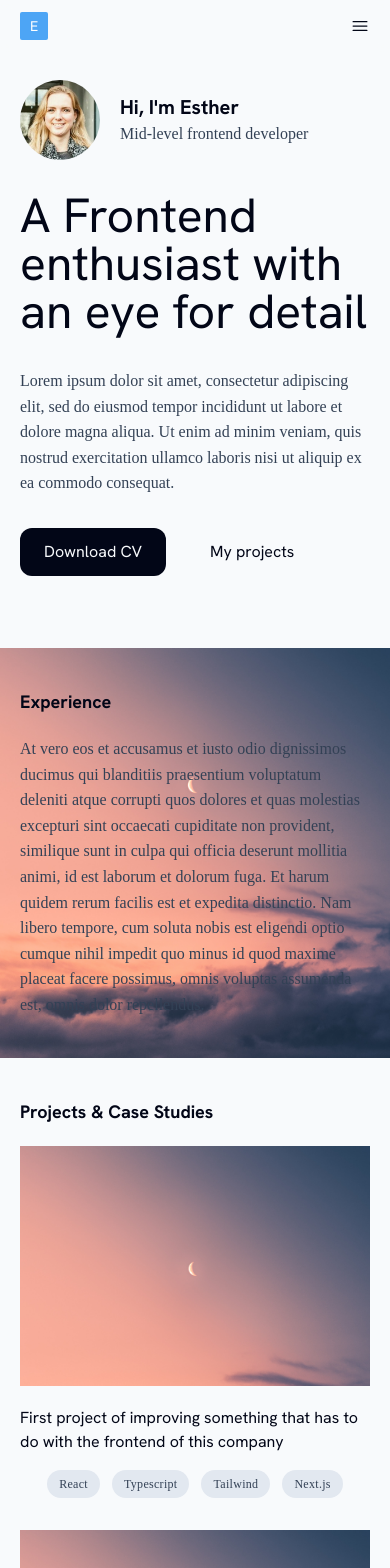
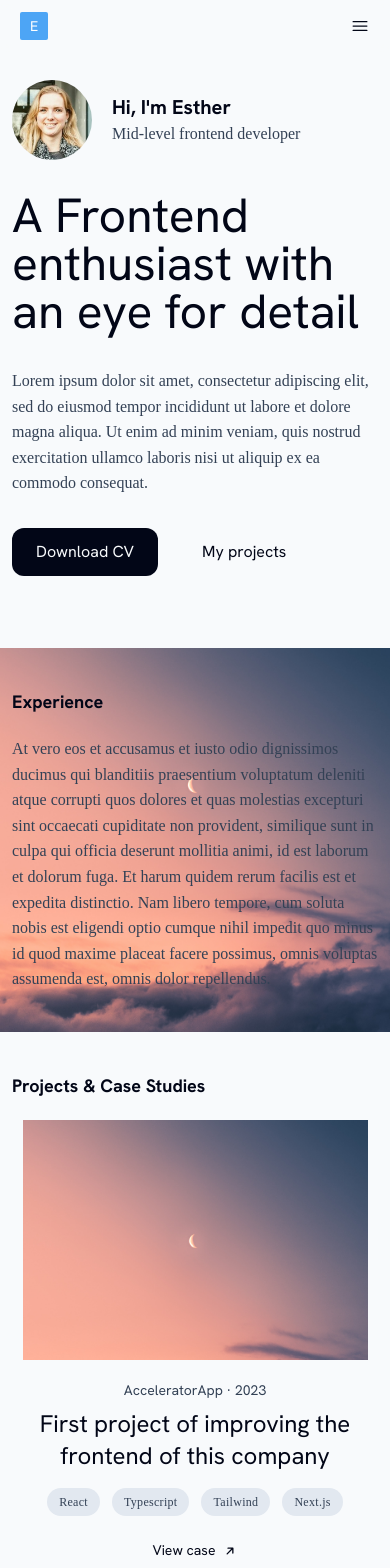
Before and after one commit to Esther-tech/portfolio-2024, a Next.js app: page / in a window 390 px wide. Shown: the top 1568 px of the page. Built offline with nearby package versions, Linux system fonts and the light colour scheme.

Commit message:
improve project section responsiveness and add routing to project page

```diff
--- a/app/projects/[id]/page.tsx
+++ b/app/projects/[id]/page.tsx
@@ -1,5 +1,5 @@
 import React from "react";
 
 export default function ProjectPage() {
-  return <div>individual project page</div>;
+  return <div className="mt-20">individual project page</div>;
 }
--- a/components/pageSection.tsx
+++ b/components/pageSection.tsx
@@ -10,7 +10,7 @@ export default function PageSection({
   children: ReactElement;
 }) {
   return (
-    <section id={id} className="py-10 px-5 max-w-screen-md m-auto">
+    <section id={id} className="py-10 px-3 sm:px-5 max-w-screen-md m-auto">
       {title && <h2 className="capitalize mb-5 text-lg font-bold">{title}</h2>}
       {children}
     </section>
--- a/components/projects.tsx
+++ b/components/projects.tsx
@@ -2,6 +2,9 @@ import React from "react";
 import PageSection from "./pageSection";
 import { projectData } from "@/lib/data";
 import Image from "next/image";
+import Link from "next/link";
+import { ArrowUpRightIcon } from "@heroicons/react/16/solid";
+import { ArrowUpIcon } from "@heroicons/react/20/solid";
 
 type ItemProps = (typeof projectData)[number];
 
@@ -23,17 +26,28 @@ export default function Projects() {
 
 function ProjectItem({ id, title, company, year, tags, imageUrl }: ItemProps) {
   return (
-    <section className="flex gap-5 flex-col md:flex-row items-center md:items-start">
+    <section className="flex gap-5 flex-col md:flex-row items-center w-[345px] sm:w-[500px] md:w-auto m-auto md:m-0">
       <div className="md:w-1/2 overflow-hidden h-fit max-h-[15rem]">
-        <Image src={imageUrl} alt={title} width={400} height={200} />
+        <Image
+          src={imageUrl}
+          alt={title}
+          height={200}
+          className="w-[345px] sm:w-[500px] md:w-[400px]"
+        />
       </div>
-      <div className="md:w-1/2 flex flex-col gap-4 items-center md:items-start">
-        <h3>{title}</h3>
-        <div className="flex gap-3 flex-wrap justify-center">
+      <div className="md:w-1/2 flex flex-col gap-2 items-center md:items-start">
+        <h6 className="text-sm text-slate-700">
+          {company} &middot; {year}
+        </h6>
+        <h3 className="text-2xl text-center md:text-left">{title}</h3>
+        <div className="flex gap-3 py-2 flex-wrap justify-center">
           {tags.map((tag, i) => (
             <Tag key={i} tag={tag} />
           ))}
         </div>
+        <Link href={`/projects/${id}`} className="text-sm flex gap-2 py-2">
+          View case <ArrowUpRightIcon width="14" height="14" className="mt-1" />
+        </Link>
       </div>
     </section>
   );
--- a/lib/data.ts
+++ b/lib/data.ts
@@ -3,7 +3,7 @@ import projectImage from '@/public/images/details.jpg'
 export const navItems = [
   {
     title: "Home",
-    path: "#home",
+    path: "/",
   },
   { title: "Experience", path: "#experience" },
   {
@@ -21,7 +21,7 @@ export const projectData = [
     id: 1,
     company: 'AcceleratorApp',
     year: '2023',
-    title: 'First project of improving something that has to do with the frontend of this company',
+    title: 'First project of improving the frontend of this company',
     tags: ['React', 'Typescript', 'Tailwind', 'Next.js'],
     imageUrl: projectImage,
   },
@@ -35,7 +35,7 @@ export const projectData = [
   },
   {
     id: 3,
-    company: 'ZenHQ',
+    company: 'zenHQ',
     year: '2023',
     title: 'Thrid project name',
     tags: ['React', 'Javascript', 'Redux' ],
@@ -45,7 +45,7 @@ export const projectData = [
     id: 4,
     company: 'Adday',
     year: '2023',
-    title: 'Another interesting project to look at, customizing a Shopify website',
+    title: 'Another interesting project; customizing a Shopify website',
     tags: ['React', 'JavaScript', 'Liquid', 'Shopify'],
     imageUrl: projectImage,
   }
```
